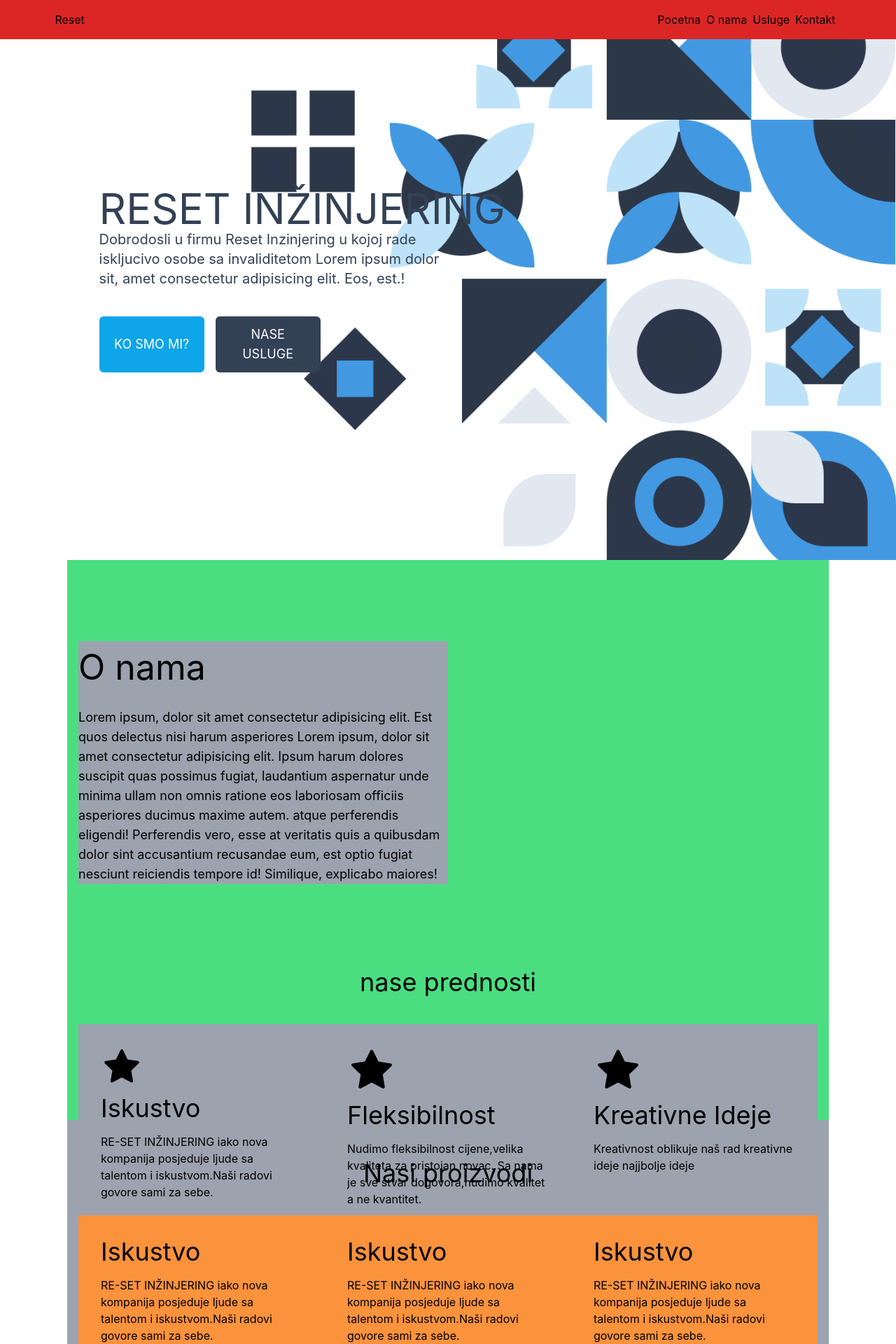
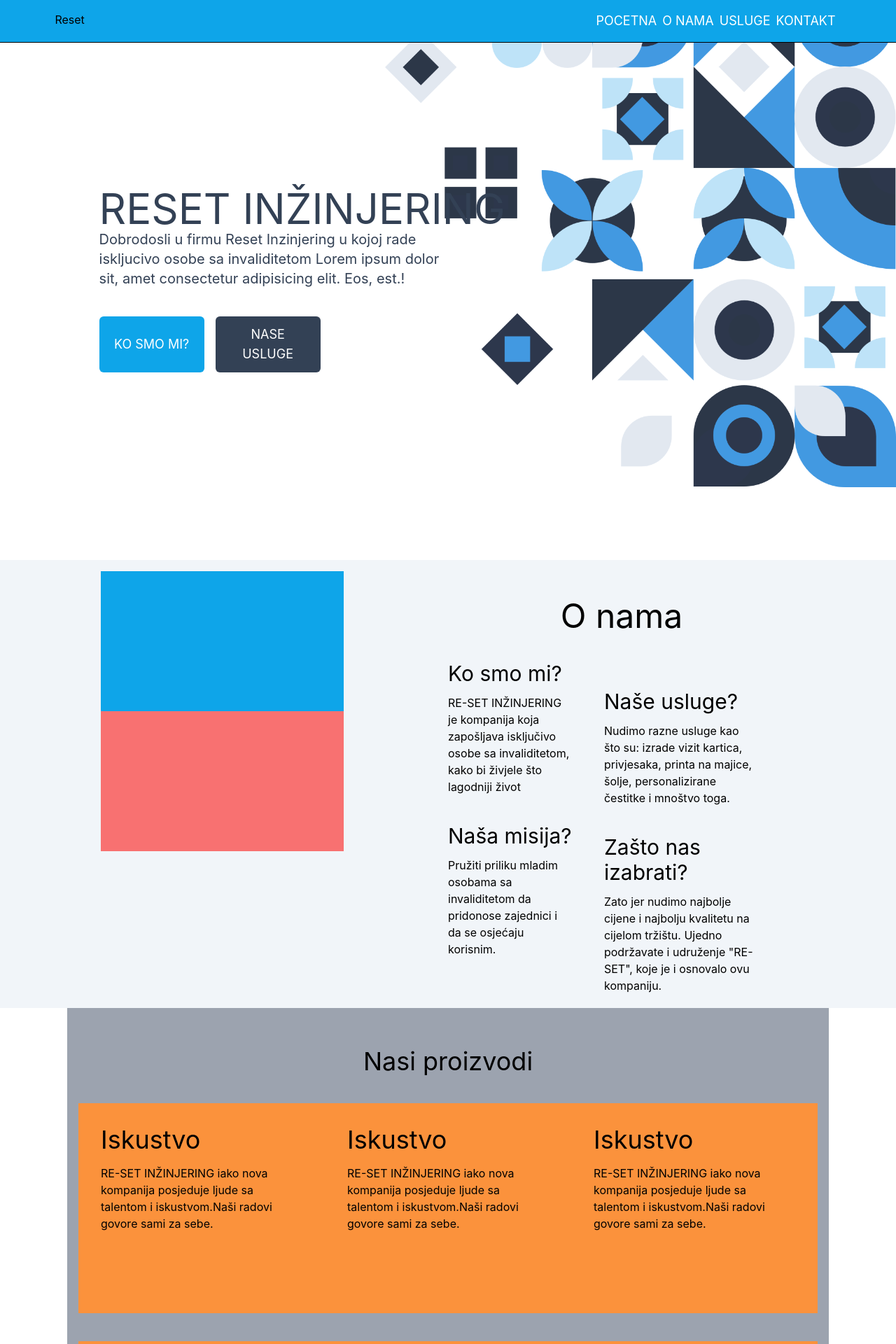
Before and after one commit to DenisKantic/RESET_ENGINEERING_WEBSITE, a React (Create React App) app: page / in a window 1280 px wide. Shown: the top 1920 px of the page at 70% size. Built offline with nearby package versions, Linux system fonts and the light colour scheme; the HTML template or start-up script is replaced by a standard one.

Commit message:
fixed homepage and it's finished for now, also about us is finished 80%, both needs some tweaks later

```diff
--- a/src/components/AboutUs.jsx
+++ b/src/components/AboutUs.jsx
@@ -1,39 +1,48 @@
 import React from 'react'
-import {AiFillStar} from 'react-icons/ai';
+import './style.css';
 
 const AboutUs = () => {
   return (
-    <div className='w-full h-[100vh]'>
-        <div className='mx-auto w-[85%] h-[100vh] bg-green-400 p-4'>
-        <div className='w-[50%] bg-gray-400 mt-[100px]'>
-        <h1 className='text-[50px]'>O nama</h1>
-        <p className='text-lg mt-5'>Lorem ipsum, dolor sit amet consectetur adipisicing elit. Est quos delectus nisi harum asperiores Lorem ipsum, dolor sit amet consectetur adipisicing elit. Ipsum harum dolores suscipit quas possimus fugiat, laudantium aspernatur unde minima ullam non omnis ratione eos laboriosam officiis asperiores ducimus maxime autem. atque perferendis eligendi! Perferendis vero, esse at veritatis quis a quibusdam dolor sint accusantium recusandae eum, est optio fugiat nesciunt reiciendis tempore id! Similique, explicabo maiores!</p>
+    <div className='w-full h-[80vh] bg-[#f1f5f9]'>
+        <div className='mx-auto w-[80%] h-[100vh] p-4 flex flex-row justify-between'>
+
+        {/* left side */}
+        <div className='w-[35%] bg-red-400 h-[50vh]'>
+          <div className='h-[25vh] bg-[#0ea5e9]' id='backgroundStyle'></div>
         </div>
 
-        {/* center part, our goals */}
-        <div className='mt-[120px] flex justify-center flex-col'>
-        <h1 className='text-4xl mx-auto'>nase prednosti</h1>
 
-        {/* three items */}
-        <div className='flex justify-between mt-10'>
-          {/*container*/}
-          <div className='w-[400px] h-[300px] bg-gray-400 p-8'>
-           <AiFillStar size={60} className='mb-2'></AiFillStar>
-           <h1 className='text-4xl mb-4'>Iskustvo</h1>
-           <p>RE-SET INŽINJERING iako nova kompanija posjeduje ljude sa talentom i iskustvom.Naši radovi govore sami za sebe.</p>
+        {/* right side */}
+        <div className='w-[50%] h-[500px] mt-10'>
+        <h1 className='text-5xl text-center'>O nama</h1>
+
+        {/* blocks of text */}
+        <div className='flex justify-between'>
+
+          {/* left side text */}
+          <div>
+          <div className='w-[80%] mt-10'>
+            <h1 className='text-3xl'>Ko smo mi?</h1>
+            <p className='mt-3'>RE-SET INŽINJERING je kompanija koja zapošljava isključivo osobe sa invaliditetom, kako bi živjele što lagodniji život</p>
+          </div>
+          <div className='w-[80%] mt-10'>
+            <h1 className='text-3xl'>Naša misija?</h1>
+            <p className='mt-3'>Pružiti priliku mladim osobama sa invaliditetom da pridonose zajednici i da se osjećaju korisnim. </p>
+          </div>
           </div>
 
-          <div className='w-[400px] h-[300px] bg-gray-400 p-8'>
-           <AiFillStar size={70} className='mb-2'></AiFillStar>
-           <h1 className='text-4xl mb-4'>Fleksibilnost</h1>
-           <p>Nudimo fleksibilnost cijene,velika kvaliteta za pristojan novac. Sa nama je sve stvar dogovora,nudimo kvalitet a ne kvantitet.</p>
+          {/* right side of the text */}
+          <div className='mt-10'>
+          <div className='w-[80%] mt-10'>
+            <h1 className='text-3xl'>Naše usluge?</h1>
+            <p className='mt-3'>Nudimo razne usluge kao što su: izrade vizit kartica, privjesaka, printa na majice, šolje, personalizirane čestitke i mnoštvo toga.</p>
+          </div>
+          <div className='w-[80%] mt-10'>
+            <h1 className='text-3xl'>Zašto nas izabrati?</h1>
+            <p className='mt-3'>Zato jer nudimo najbolje cijene i najbolju kvalitetu na cijelom tržištu. Ujedno podržavate i udruženje "RE-SET", koje je i osnovalo ovu kompaniju.</p>
+          </div>
           </div>
 
-          <div className='w-[400px] h-[300px] bg-gray-400 p-8'>
-           <AiFillStar size={70} className='mb-2'></AiFillStar>
-           <h1 className='text-4xl mb-4'>Kreativne Ideje</h1>
-           <p>Kreativnost oblikuje naš rad kreativne ideje najjbolje ideje</p>
-          </div>
         </div>
 
         </div>
--- a/src/components/HomePage.jsx
+++ b/src/components/HomePage.jsx
@@ -2,11 +2,13 @@ import React from 'react'
 import image from './assets/pattern_react.png';
 
 const HomePage = () => {
+
+  { /* style={{
+    backgroundImage:
+  `url(${image})`} */}
   return (
-    <div className='w-full h-[100vh] bg-center bg-cover top-0'
-    style={{
-      backgroundImage:
-      `url(${image})`}}>
+    <div className='w-full h-[100vh] bg-center bg-cover top-0' id="backgroundPicture">
+
         <div className='mx-auto w-[90%] flex items-center justify-start h-screen bg-center bg-cover'>
             <div className='mx-auto w-[90%] h-[70vh] p-5 flex items-start justify-center flex-col'>
             <h1 className='text-6xl text-[#334155]'>RESET INŽINJERING</h1>
--- a/src/components/Navigation.jsx
+++ b/src/components/Navigation.jsx
@@ -2,7 +2,7 @@ import React from 'react'
 
 const HomePage = () => {
   return (
-    <div className='max-w-full mx-auto p-4 bg-red-600 fixed top-0 left-0 right-0'>
+    <div className='max-w-full mx-auto p-4 bg-[#0ea5e9] fixed top-0 left-0 right-0 z-10 border-b-[1px] border-black'>
         <div className='w-[90%] mx-auto flex justify-between'>
         <div className=''>
 
@@ -10,11 +10,11 @@ const HomePage = () => {
 
         </div>
         <div className='flex items-center justify-center'>
-           <ul className='flex flex-row'>
-            <li className='mr-2'>Pocetna</li>
-            <li className='mr-2'>O nama</li>
-            <li className='mr-2'>Usluge</li>
-            <li className='mr-2'>Kontakt</li>
+           <ul className='flex flex-row text-white text-lg'>
+            <li className='mr-2'>POCETNA</li>
+            <li className='mr-2'>O NAMA</li>
+            <li className='mr-2'>USLUGE</li>
+            <li className='mr-2'>KONTAKT</li>
            </ul>
         </div>
        </div>
--- /dev/null
+++ b/src/components/style.css
@@ -0,0 +1,6 @@
+#backgroundPicture{
+    background-image: url('./assets/pattern_react.png');
+    background-size: 70%;
+    background-repeat: no-repeat;
+    background-position: right;
+}
```
